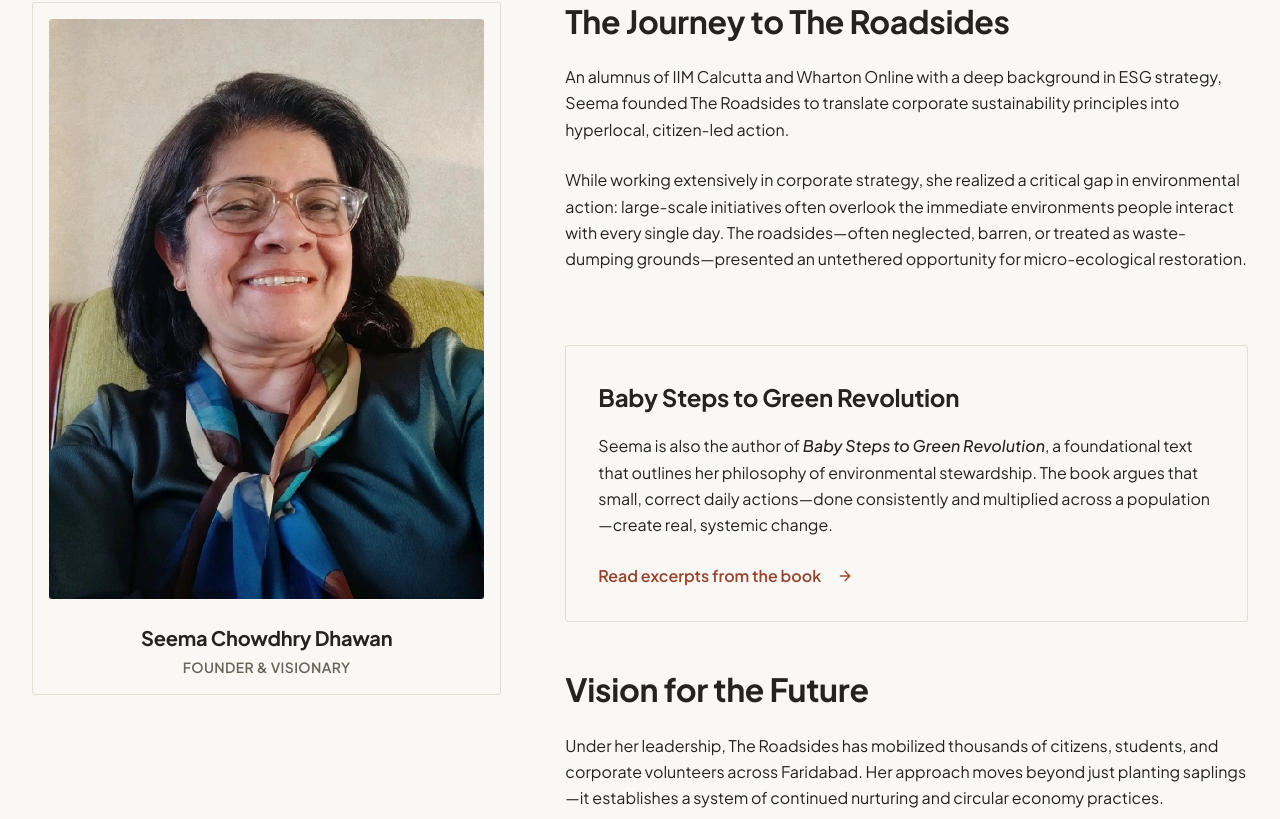
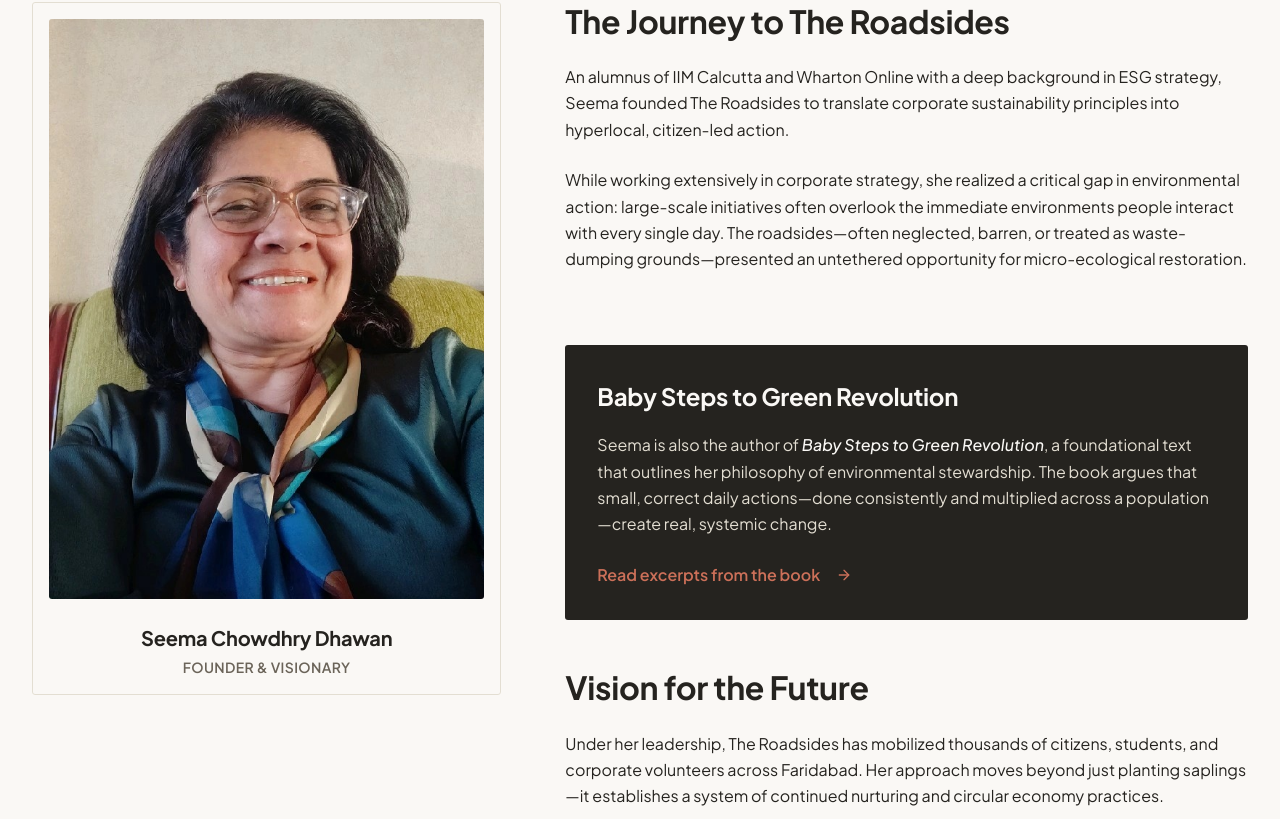
Before and after one commit to AnshKapila/TheRoadsides, a Next.js app: page /founder in a window 1280 px wide. Shown: the part 508-1327 px from the top of the page. Built offline with nearby package versions, Linux system fonts and the light colour scheme.

Commit message:
Update Book feature card on Founder page to use dark brand colors

```diff
--- a/src/app/founder/page.tsx
+++ b/src/app/founder/page.tsx
@@ -58,12 +58,12 @@ export default function FounderPage() {
                 </p>
               </div>
 
-              <div className="bg-[var(--paper)] border border-[var(--line)] rounded-[3px] p-[32px] my-[16px]">
-                <h3 className="text-[24px] font-bold text-[var(--charcoal)] mb-[16px]">Baby Steps to Green Revolution</h3>
-                <p className="mb-[24px]">
-                  Seema is also the author of <span className="italic font-medium">Baby Steps to Green Revolution</span>, a foundational text that outlines her philosophy of environmental stewardship. The book argues that small, correct daily actions—done consistently and multiplied across a population—create real, systemic change.
+              <div className="bg-[var(--charcoal)] rounded-[3px] p-[32px] my-[16px]">
+                <h3 className="text-[24px] font-bold text-[var(--paper)] mb-[16px]">Baby Steps to Green Revolution</h3>
+                <p className="mb-[24px] text-[var(--line)]">
+                  Seema is also the author of <span className="italic font-medium text-[var(--paper)]">Baby Steps to Green Revolution</span>, a foundational text that outlines her philosophy of environmental stewardship. The book argues that small, correct daily actions—done consistently and multiplied across a population—create real, systemic change.
                 </p>
-                <Link href="/insights" className="inline-flex items-center gap-[8px] text-[var(--brick)] font-semibold hover:text-[var(--primary-green)] transition-colors">
+                <Link href="/insights" className="inline-flex items-center gap-[8px] text-[var(--brick-dark)] font-semibold hover:text-[var(--primary-green)] transition-colors">
                   Read excerpts from the book <ArrowRight className="ml-2 w-4 h-4" />
                 </Link>
               </div>
```
